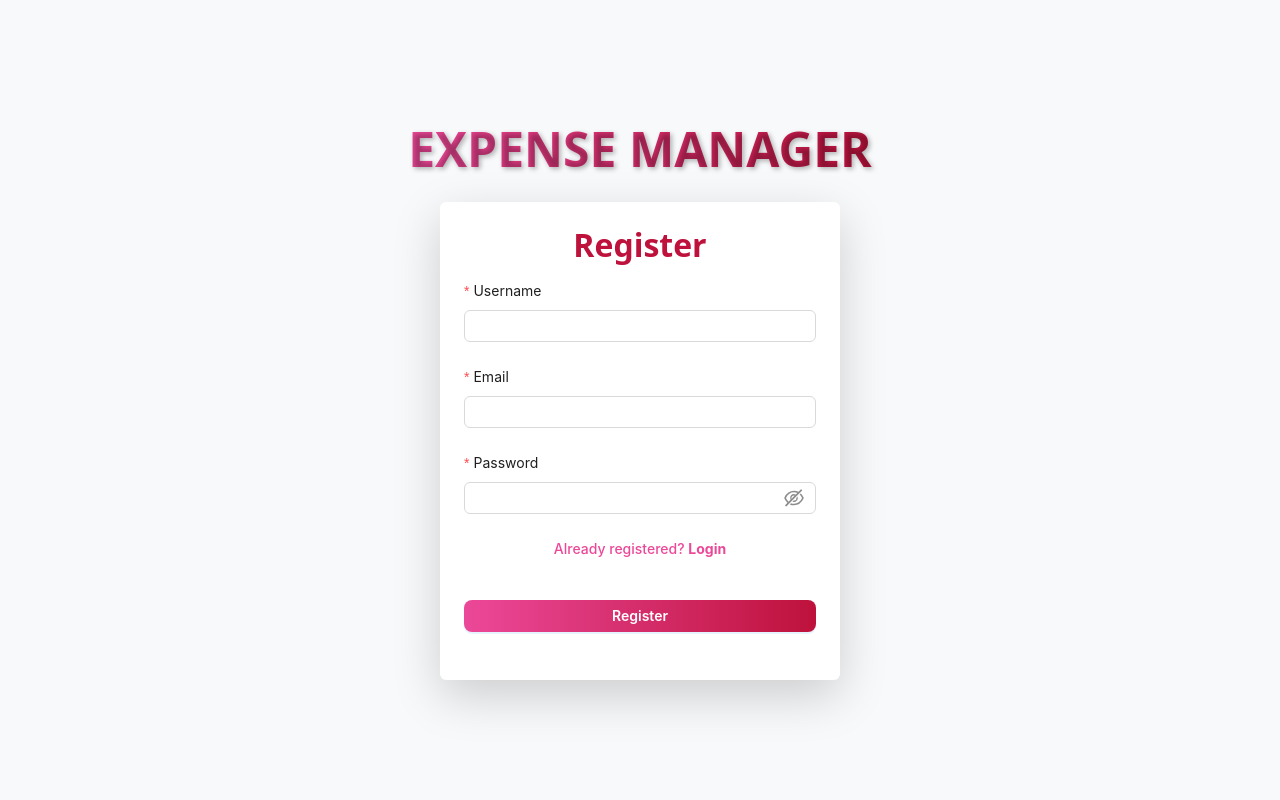
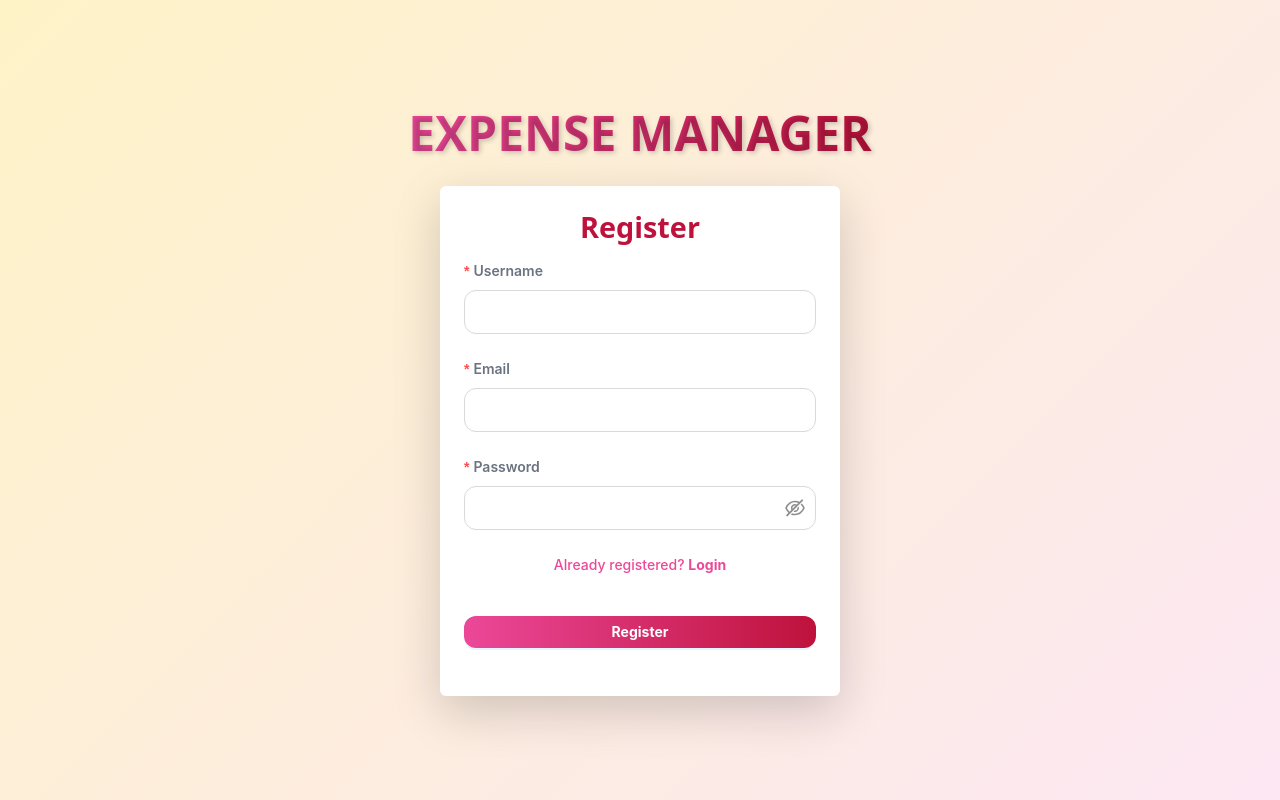
Before and after one commit to harish-joya/Expense-Management-App, a React (Create React App) app in the folder client/: page /register in a window 1280 px wide. Built offline with nearby package versions, Linux system fonts and the light colour scheme.

Commit message:
style login page and register page

```diff
--- a/client/src/styles/Login.css
+++ b/client/src/styles/Login.css
@@ -3,41 +3,62 @@
   align-items: center;
   justify-content: center;
   min-height: 100vh;
-  background: #f3f4f6;
+  background: linear-gradient(135deg, #fef3c7, #fce7f3);
 }
 
 .login-card {
   width: 360px;
   padding: 2rem;
-  border-radius: 12px;
-  box-shadow: 0 8px 20px rgba(0,0,0,0.1);
+  border-radius: 16px;
   background-color: #fff;
+  box-shadow: 0 12px 25px rgba(0,0,0,0.1);
   transition: transform 0.3s ease, box-shadow 0.3s ease;
+  position: relative;
 }
 
 .login-card:hover {
-  transform: translateY(-3px);
-  box-shadow: 0 12px 25px rgba(0,0,0,0.15);
+  transform: translateY(-4px);
+  box-shadow: 0 18px 35px rgba(236, 72, 153, 0.2);
 }
 
 .login-card h2 {
-  margin-bottom: 1.5rem;
   color: #be123c;
   font-weight: 700;
   text-align: center;
+  margin-bottom: 2rem;
+  font-size: 1.8rem;
+}
+
+.login-card .ant-form-item-label > label {
+  font-weight: 600;
+  color: #6b7280;
+}
+
+.login-card .ant-input,
+.login-card .ant-input-password {
+  border-radius: 12px;
+  text-align: center;
+  padding: 10px;
+  transition: all 0.3s ease;
+}
+
+.login-card .ant-input:focus,
+.login-card .ant-input-password:focus {
+  border-color: #ec4899;
+  box-shadow: 0 0 8px rgba(236,72,153,0.3);
 }
 
 .login-card .ant-btn-primary {
   background: linear-gradient(to right, #ec4899, #be123c);
   border: none;
-  border-radius: 8px;
-  font-weight: 600;
-  transition: transform 0.2s;
+  border-radius: 12px;
+  font-weight: 700;
+  transition: transform 0.2s, box-shadow 0.2s;
 }
 
 .login-card .ant-btn-primary:hover {
   transform: translateY(-2px);
-  box-shadow: 0 6px 15px rgba(0,0,0,0.1);
+  box-shadow: 0 6px 15px rgba(236,72,153,0.3);
 }
 
 .login-card a {
@@ -50,12 +71,6 @@
   text-decoration: underline;
 }
 
-.login-card .spinner {
-  position: absolute;
-  top: 10px;
-  right: 10px;
-}
-
 .project-title {
   font-size: 3rem;
   font-weight: 900;
@@ -65,5 +80,11 @@
   text-transform: uppercase;
   text-align: center;
   margin-bottom: 2rem;
-  text-shadow: 2px 2px 5px rgba(0,0,0,0.3);
+  text-shadow: 2px 2px 5px rgba(0,0,0,0.2);
 }
+
+.spinner {
+  position: absolute;
+  top: 10px;
+  right: 10px;
+}
--- a/client/src/styles/Register.css
+++ b/client/src/styles/Register.css
@@ -3,41 +3,62 @@
   align-items: center;
   justify-content: center;
   min-height: 100vh;
-  background: #f3f4f6;
+  background: linear-gradient(135deg, #fef3c7, #fce7f3);
 }
 
 .register-card {
   width: 400px;
-  padding: 2rem;
-  border-radius: 12px;
-  box-shadow: 0 8px 20px rgba(0,0,0,0.1);
+  padding: 2.5rem;
+  border-radius: 16px;
   background-color: #fff;
+  box-shadow: 0 12px 25px rgba(0,0,0,0.1);
   transition: transform 0.3s ease, box-shadow 0.3s ease;
+  position: relative;
 }
 
 .register-card:hover {
-  transform: translateY(-3px);
-  box-shadow: 0 12px 25px rgba(0,0,0,0.15);
+  transform: translateY(-4px);
+  box-shadow: 0 18px 35px rgba(236, 72, 153, 0.2);
 }
 
 .register-card h2 {
-  margin-bottom: 1.5rem;
   color: #be123c;
   font-weight: 700;
   text-align: center;
+  margin-bottom: 2rem;
+  font-size: 1.8rem;
+}
+
+.register-card .ant-form-item-label > label {
+  font-weight: 600;
+  color: #6b7280;
+}
+
+.register-card .ant-input,
+.register-card .ant-input-password {
+  border-radius: 12px;
+  text-align: center;
+  padding: 10px;
+  transition: all 0.3s ease;
+}
+
+.register-card .ant-input:focus,
+.register-card .ant-input-password:focus {
+  border-color: #ec4899;
+  box-shadow: 0 0 8px rgba(236,72,153,0.3);
 }
 
 .register-card .ant-btn-primary {
   background: linear-gradient(to right, #ec4899, #be123c);
   border: none;
-  border-radius: 8px;
-  font-weight: 600;
-  transition: transform 0.2s;
+  border-radius: 12px;
+  font-weight: 700;
+  transition: transform 0.2s, box-shadow 0.2s;
 }
 
 .register-card .ant-btn-primary:hover {
   transform: translateY(-2px);
-  box-shadow: 0 6px 15px rgba(0,0,0,0.1);
+  box-shadow: 0 6px 15px rgba(236,72,153,0.3);
 }
 
 .register-card a {
@@ -50,12 +71,6 @@
   text-decoration: underline;
 }
 
-.register-card .spinner {
-  position: absolute;
-  top: 10px;
-  right: 10px;
-}
-
 .project-title {
   font-size: 3rem;
   font-weight: 900;
@@ -65,5 +80,11 @@
   text-transform: uppercase;
   text-align: center;
   margin-bottom: 2rem;
-  text-shadow: 2px 2px 5px rgba(0,0,0,0.3);
+  text-shadow: 2px 2px 5px rgba(0,0,0,0.2);
 }
+
+.spinner {
+  position: absolute;
+  top: 10px;
+  right: 10px;
+}
```
